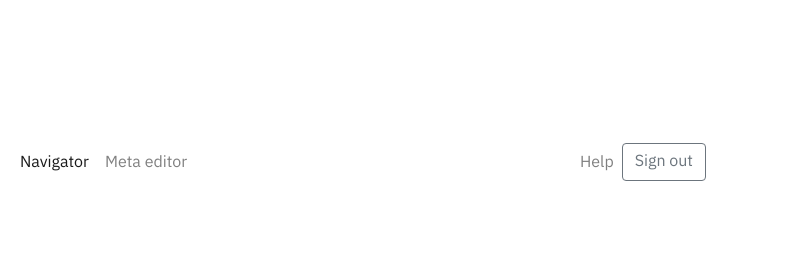
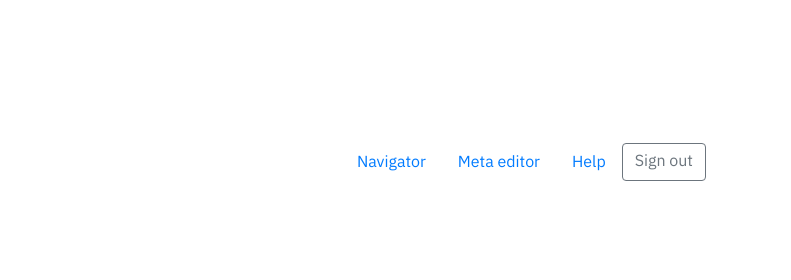
Before and after one commit to ConnorStroomberg/molgenis-theme, a website: page index.html in a window 1280 px wide. Shown: the top 280 px of the page, 489-1280 px from the left. Drawn offline with Linux system fonts and the light colour scheme.

Commit message:
move nav to the right

```diff
--- a/index.html
+++ b/index.html
@@ -24,8 +24,8 @@
           <button type="button" data-toggle="collapse" data-target="#navbar-content" aria-controls="navbar-content" aria-expanded="false" aria-label="Toggle navigation" class="navbar-toggler collapsed">
           <span class="navbar-toggler-icon"></span>
           </button>
-          <div id="navbar-content" class="collapse navbar-collapse">
-            <ul class="navbar-nav mr-auto">
+          <div class="navbar-collapse collapse justify-content-end">
+            <ul class="nav">
               <li class="nav-item active">
                 <a href="/index.html" class="nav-link">
                   Navigator
@@ -36,11 +36,6 @@
                   Meta editor
                 </a>
               </li>
-            </ul>
-            <ul class="navbar-nav justify-content">
-              <!---->
-            </ul>
-            <ul class="navbar-nav justify-content-end">
               <li class="nav-item">
                 <a href="https://molgenis.gitbooks.io/molgenis/content/" target="_blank" class="nav-link">
                   Help
@@ -55,6 +50,7 @@
               </li>
             </ul>
           </div>
+
         </div>
       </nav>
     </header>
```
